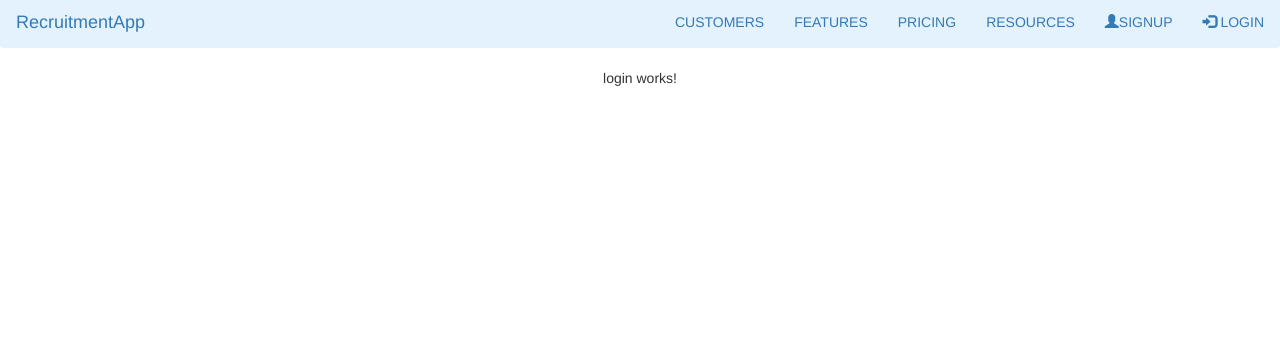
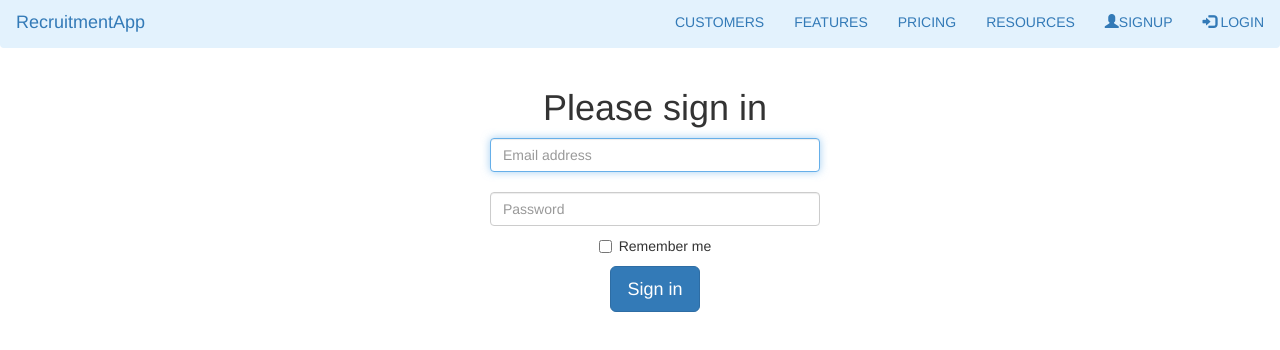
Before and after one commit to swaroop22/recruitmentApp, an Angular app: page /login in a window 1280 px wide. Shown: the part 334-684 px from the top of the page. Built offline with nearby package versions, Linux system fonts and the light colour scheme.

Commit message:
Login Changes

```diff
--- a/src/app/features/features.component.html
+++ b/src/app/features/features.component.html
@@ -107,8 +107,3 @@
   </div>
 </section>
 </div>
-
-
-<p>
-  features works!
-</p>
--- a/src/app/login/login.component.css
+++ b/src/app/login/login.component.css
@@ -0,0 +1,8 @@
+.form-signin{
+    max-width: 330px;
+    margin:0 auto;
+}
+
+.form-group {
+    margin-bottom: 0px;
+}
--- a/src/app/login/login.component.html
+++ b/src/app/login/login.component.html
@@ -1,3 +1,21 @@
-<p>
-  login works!
-</p>
+<div class="container">
+  <form class="form-signin">
+    <div class="row">
+       <h1 class="form-signin-heading">Please sign in</h1>
+    </div>
+    <div class="form-group">
+      <label for="inputEmail" class="sr-only">Email address</label>
+      <input type="email" id="inputEmail" class="form-control" placeholder="Email address" required autofocus>
+    </div>
+    <div class="form-group">
+      <label for="inputPassword" class="sr-only">Password</label><br>
+      <input type="password" class="form-control"  id="inputPassword" placeholder="Password" required>
+    </div>
+    <div class="checkbox">
+      <label>
+        <input type="checkbox" value="remember-me"> Remember me
+      </label>
+    </div>
+    <button class="btn btn-lg btn-primary" type="submit">Sign in</button>
+  </form>
+</div>
```
